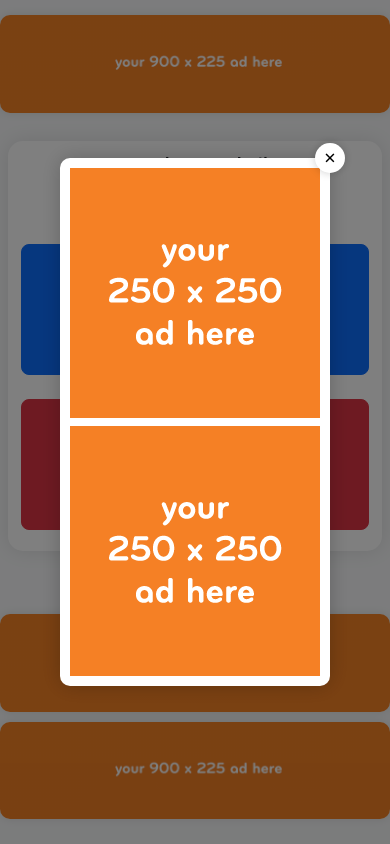
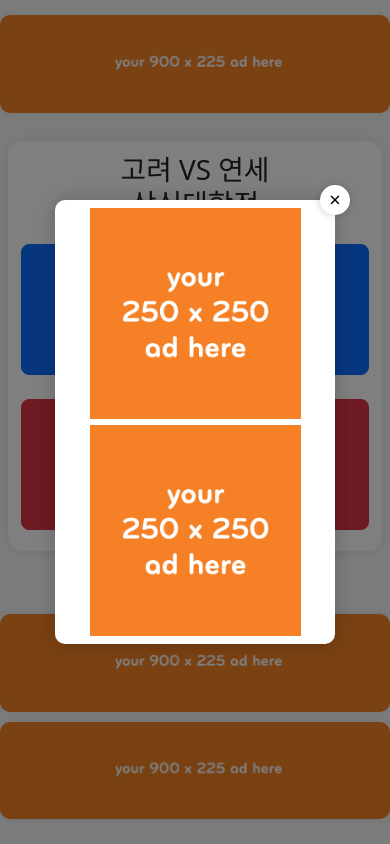
Before and after one commit to earendil25/kvsy, a Flask app: page / in a window 390 px wide. Run offline with Flask 3, Linux system fonts and the light colour scheme.

Commit message:
팝업 크기 조정

```diff
--- a/static/style.css
+++ b/static/style.css
@@ -280,7 +280,8 @@ body {
     padding: 10px;
     border-radius: 10px;
     box-shadow: 0 0 20px rgba(0, 0, 0, 0.2);
-    max-width: 90%;
+    max-width: 320px;
+    width: 90%;
 }
 
 /* 팝업 광고 컨테이너 */
@@ -288,8 +289,7 @@ body {
     display: flex;
     flex-direction: column;
     gap: 10px;
-    max-height: 80vh;
-    overflow-y: auto;
+    overflow: visible;
 }
 
 .ad-close {
@@ -319,8 +319,10 @@ body {
 
 .ad-image {
     display: block;
-    max-width: 100%;
+    width: 100%;
     height: auto;
+    max-height: 30vh;
+    object-fit: contain;
 }
 
 .ad-link {
@@ -393,16 +395,16 @@ body {
     }
 
     .ad-content {
-        max-width: 90%;
+        max-width: 280px;
+        padding: 8px;
     }
 
     .popup-ads-container {
-        max-height: 70vh;
-        gap: 8px;
+        gap: 6px;
     }
 
     .ad-image {
-        max-width: 100%;
+        max-height: 25vh;
     }
 
     .splash-content {
```
